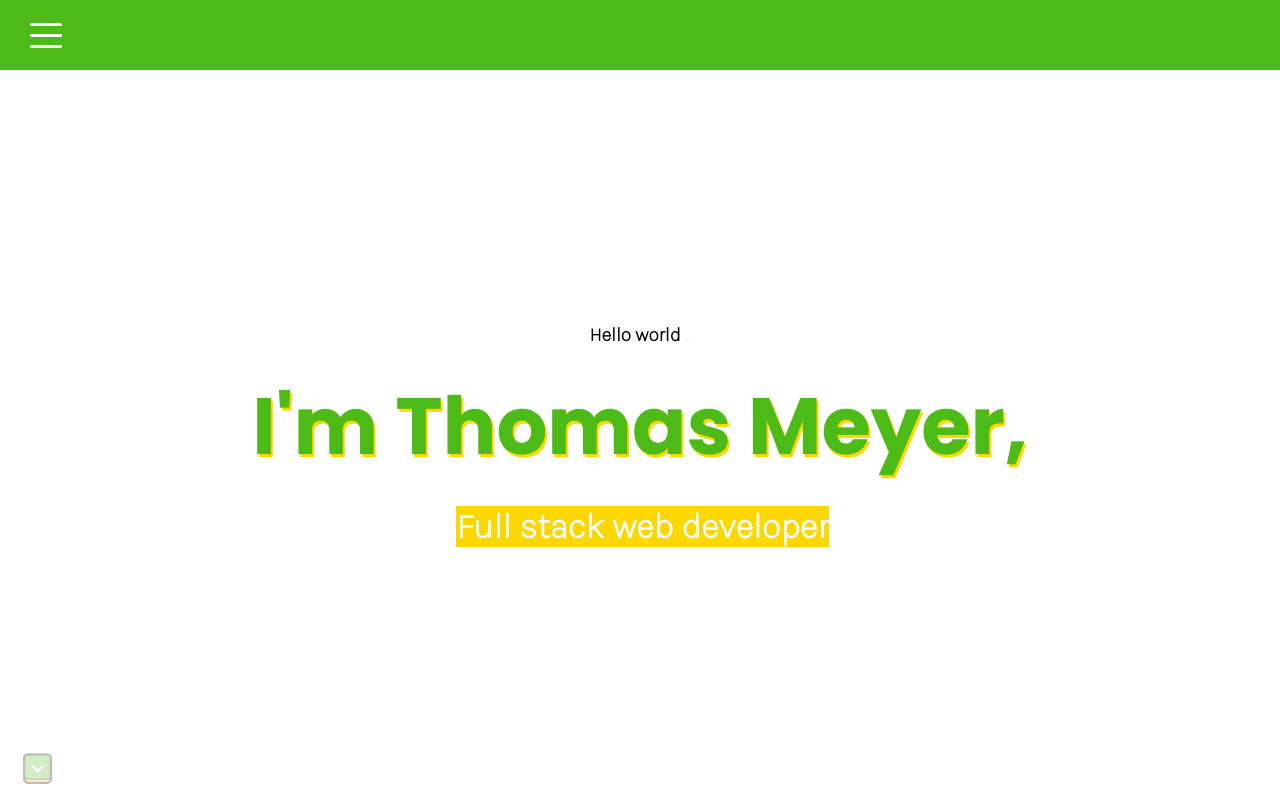
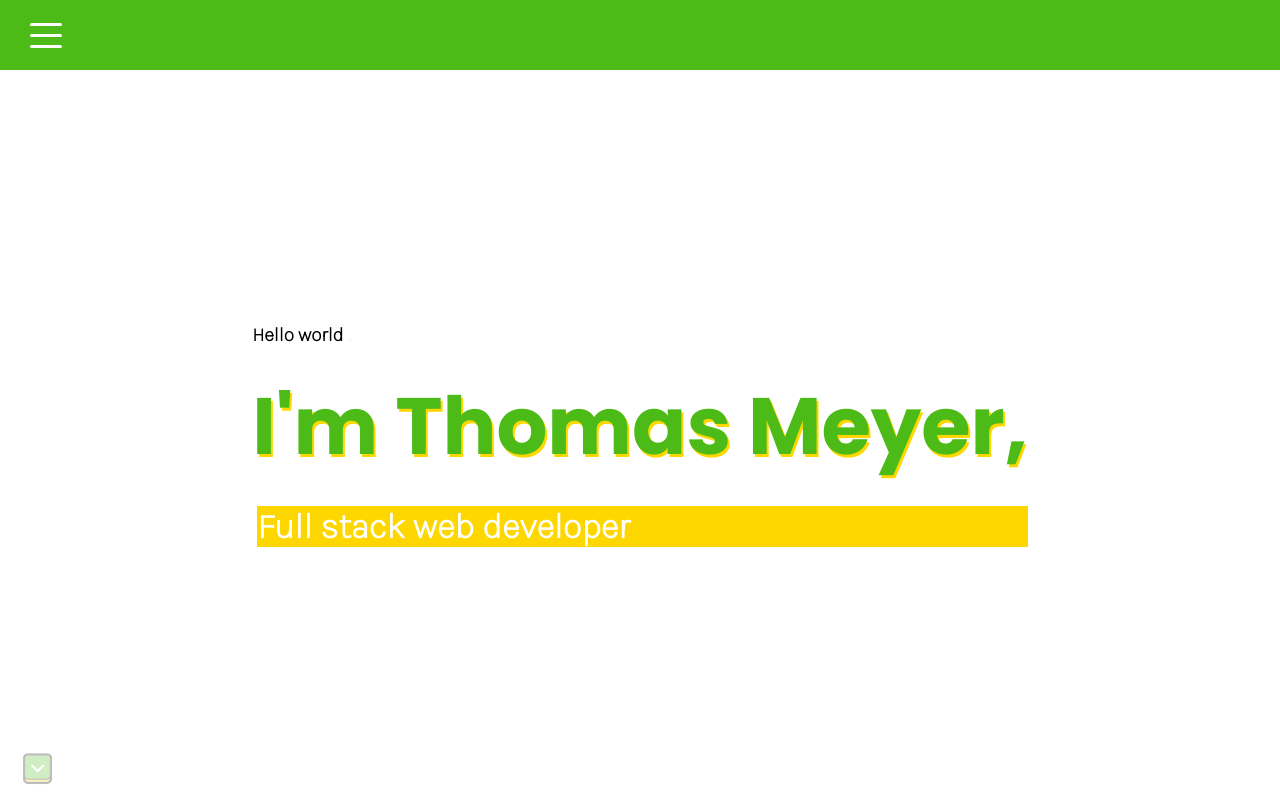
Before and after one commit to tmeyer01/portfolio, a React (Create React App) app: page / in a window 1280 px wide. Built offline with nearby package versions, Linux system fonts and the light colour scheme.

Commit message:
liniting

```diff
--- a/src/components/welcome/welcome.scss
+++ b/src/components/welcome/welcome.scss
@@ -18,11 +18,11 @@
     flex-direction: column;
     justify-content: center;
     position: relative;
-    align-items: center;
+    // align-items: center;
 
     @include mobile{
       flex-direction: column;
-      align-items: center;
+      // align-items: center;
     }
 
     p{
```
